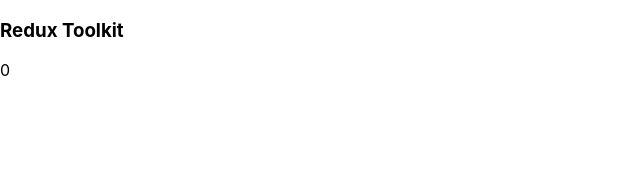
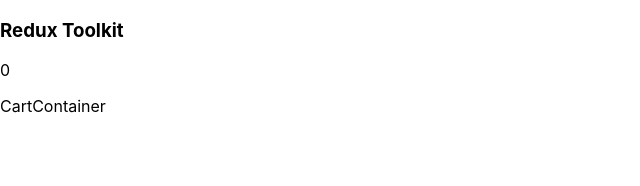
Before and after one commit to anita00001/redux-toolkit-tutorial, a React (Create React App) app: page / in a window 1280 px wide. Shown: the top 186 px of the page, without its empty margins (0-640 px from the left). Built offline with nearby package versions, Linux system fonts and the light colour scheme.

Commit message:
Component: CartCOntainer

```diff
--- a/src/components/App.js
+++ b/src/components/App.js
@@ -1,4 +1,5 @@
 import NavBar from './NavBar';
+import CartContainer from './CartContainer';
 import '../styles/App.css';
 
 function App() {
@@ -6,6 +7,7 @@
     <div className="App">
       <main className="App-header">
         <NavBar />
+        <CartContainer />
       </main>
     </div>
   );
--- /dev/null
+++ b/src/components/CartContainer.js
@@ -0,0 +1,9 @@
+import React from 'react'
+
+const CartContainer = () => {
+  return (
+    <div>CartContainer</div>
+  )
+}
+
+export default CartContainer
--- a/src/components/CartItems.js
+++ b/src/redux/cart/cartItems.js
@@ -1,4 +1,4 @@
-const CartItems = [
+const cartItems = [
 	{
 		id: 1,
 		name: "Samsung Galaxy S7",
@@ -25,4 +25,4 @@
 	},
 ];
 
-export default CartItems;
+export default cartItems;
--- a/src/redux/cart/cartSlice.js
+++ b/src/redux/cart/cartSlice.js
@@ -1,7 +1,8 @@
 import { createSlice } from "@reduxjs/toolkit";
+import cartItems from "./cartItems";
 
 const initialState = {
-    cartItems: [],
+    cartItems: cartItems,
     amount: 0,
     total: 0,
     isLoading: true,
```
Also changed, not shown: src/components/CartItem.js (added, +9 -0 lines).
